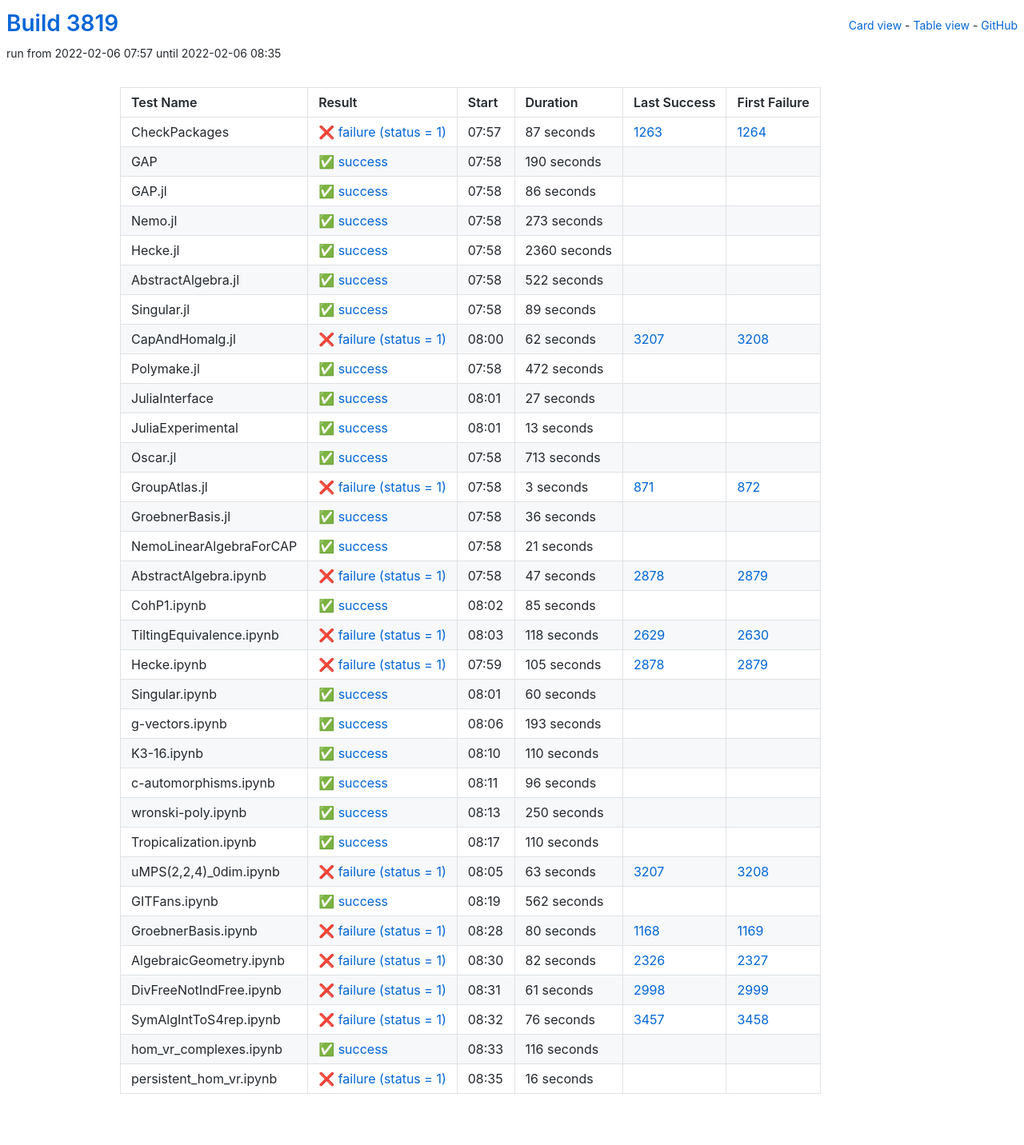
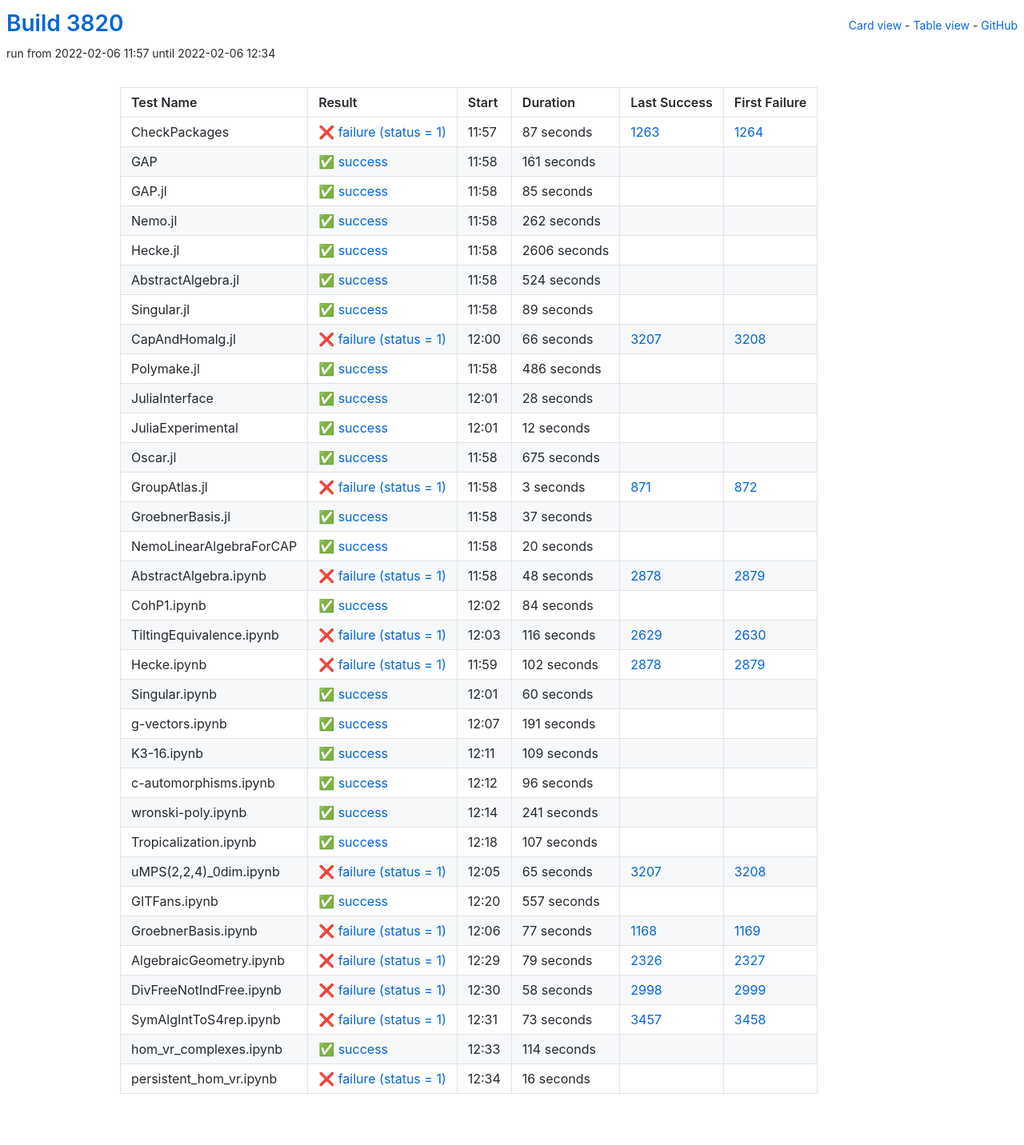
Before and after one commit to oscar-system/oscar-ci-status-stable, a Jekyll site: the page built from table.html, in a window 1280 px wide. Shown: the whole page at 80% size. Built offline with Jekyll 4.4.1, drawn with Linux system fonts in a browser that asks for light colours.

Commit message:
Build #3820

```diff
--- a/_data/ci.yml
+++ b/_data/ci.yml
@@ -1,6 +1,6 @@
 ---
-build: 3819
-build_url: https://oscarci.mathematik.uni-kl.de/job/oscar-stable/3819/
+build: 3820
+build_url: https://oscarci.mathematik.uni-kl.de/job/oscar-stable/3820/
 job: oscar-stable
 organization: oscar-system
 repo: oscar-ci-status-stable
@@ -8,8 +8,8 @@ repourl: https://github.com/oscar-system/oscar-ci-status-stable
 tests:
 - name: CheckPackages
   id: checkpackages
-  log: https://oscarci.mathematik.uni-kl.de/job/oscar-stable/3819/artifact/logs/build-3819/CheckPackages.log
-  start: 2022-02-06 07:57
+  log: https://oscarci.mathematik.uni-kl.de/job/oscar-stable/3820/artifact/logs/build-3820/CheckPackages.log
+  start: 2022-02-06 11:57
   success: false
   exitcode: 1
   status: failure
@@ -20,68 +20,68 @@ tests:
   first_failure_url: https://oscarci.mathematik.uni-kl.de/job/oscar-stable/1264/
 - name: GAP
   id: gap
-  log: https://oscarci.mathematik.uni-kl.de/job/oscar-stable/3819/artifact/logs/build-3819/GAP.log
-  start: 2022-02-06 07:58
+  log: https://oscarci.mathematik.uni-kl.de/job/oscar-stable/3820/artifact/logs/build-3820/GAP.log
+  start: 2022-02-06 11:58
   success: true
   exitcode: 0
   status: success
-  duration: 190
+  duration: 161
   last_success: false
   last_success_url:
   first_failure: false
   first_failure_url:
 - name: GAP.jl
   id: gap-jl
-  log: https://oscarci.mathematik.uni-kl.de/job/oscar-stable/3819/artifact/logs/build-3819/GAP.jl.log
-  start: 2022-02-06 07:58
+  log: https://oscarci.mathematik.uni-kl.de/job/oscar-stable/3820/artifact/logs/build-3820/GAP.jl.log
+  start: 2022-02-06 11:58
   success: true
   exitcode: 0
   status: success
-  duration: 86
+  duration: 85
   last_success: false
   last_success_url:
   first_failure: false
   first_failure_url:
 - name: Nemo.jl
   id: nemo-jl
-  log: https://oscarci.mathematik.uni-kl.de/job/oscar-stable/3819/artifact/logs/build-3819/Nemo.jl.log
-  start: 2022-02-06 07:58
+  log: https://oscarci.mathematik.uni-kl.de/job/oscar-stable/3820/artifact/logs/build-3820/Nemo.jl.log
+  start: 2022-02-06 11:58
   success: true
   exitcode: 0
   status: success
-  duration: 273
+  duration: 262
   last_success: false
   last_success_url:
   first_failure: false
   first_failure_url:
 - name: Hecke.jl
   id: hecke-jl
-  log: https://oscarci.mathematik.uni-kl.de/job/oscar-stable/3819/artifact/logs/build-3819/Hecke.jl.log
-  start: 2022-02-06 07:58
+  log: https://oscarci.mathematik.uni-kl.de/job/oscar-stable/3820/artifact/logs/build-3820/Hecke.jl.log
+  start: 2022-02-06 11:58
   success: true
   exitcode: 0
   status: success
-  duration: 2360
+  duration: 2606
   last_success: false
   last_success_url:
   first_failure: false
   first_failure_url:
 - name: AbstractAlgebra.jl
   id: abstractalgebra-jl
-  log: https://oscarci.mathematik.uni-kl.de/job/oscar-stable/3819/artifact/logs/build-3819/AbstractAlgebra.jl.log
-  start: 2022-02-06 07:58
+  log: https://oscarci.mathematik.uni-kl.de/job/oscar-stable/3820/artifact/logs/build-3820/AbstractAlgebra.jl.log
+  start: 2022-02-06 11:58
   success: true
   exitcode: 0
   status: success
-  duration: 522
+  duration: 524
   last_success: false
   last_success_url:
   first_failure: false
   first_failure_url:
 - name: Singular.jl
   id: singular-jl
-  log: https://oscarci.mathematik.uni-kl.de/job/oscar-stable/3819/artifact/logs/build-3819/Singular.jl.log
-  start: 2022-02-06 07:58
+  log: https://oscarci.mathematik.uni-kl.de/job/oscar-stable/3820/artifact/logs/build-3820/Singular.jl.log
+  start: 2022-02-06 11:58
   success: true
   exitcode: 0
   status: success
@@ -92,68 +92,68 @@ tests:
   first_failure_url:
 - name: CapAndHomalg.jl
   id: capandhomalg-jl
-  log: https://oscarci.mathematik.uni-kl.de/job/oscar-stable/3819/artifact/logs/build-3819/CapAndHomalg.jl.log
-  start: 2022-02-06 08:00
+  log: https://oscarci.mathematik.uni-kl.de/job/oscar-stable/3820/artifact/logs/build-3820/CapAndHomalg.jl.log
+  start: 2022-02-06 12:00
   success: false
   exitcode: 1
   status: failure
-  duration: 62
+  duration: 66
   last_success: 3207
   last_success_url: https://oscarci.mathematik.uni-kl.de/job/oscar-stable/3207/
   first_failure: 3208
   first_failure_url: https://oscarci.mathematik.uni-kl.de/job/oscar-stable/3208/
 - name: Polymake.jl
   id: polymake-jl
-  log: https://oscarci.mathematik.uni-kl.de/job/oscar-stable/3819/artifact/logs/build-3819/Polymake.jl.log
-  start: 2022-02-06 07:58
+  log: https://oscarci.mathematik.uni-kl.de/job/oscar-stable/3820/artifact/logs/build-3820/Polymake.jl.log
+  start: 2022-02-06 11:58
   success: true
   exitcode: 0
   status: success
-  duration: 472
+  duration: 486
   last_success: false
   last_success_url:
   first_failure: false
   first_failure_url:
 - name: JuliaInterface
   id: juliainterface
-  log: https://oscarci.mathematik.uni-kl.de/job/oscar-stable/3819/artifact/logs/build-3819/JuliaInterface.log
-  start: 2022-02-06 08:01
+  log: https://oscarci.mathematik.uni-kl.de/job/oscar-stable/3820/artifact/logs/build-3820/JuliaInterface.log
+  start: 2022-02-06 12:01
   success: true
   exitcode: 0
   status: success
-  duration: 27
+  duration: 28
   last_success: false
   last_success_url:
   first_failure: false
   first_failure_url:
 - name: JuliaExperimental
   id: juliaexperimental
-  log: https://oscarci.mathematik.uni-kl.de/job/oscar-stable/3819/artifact/logs/build-3819/JuliaExperimental.log
-  start: 2022-02-06 08:01
+  log: https://oscarci.mathematik.uni-kl.de/job/oscar-stable/3820/artifact/logs/build-3820/JuliaExperimental.log
+  start: 2022-02-06 12:01
   success: true
   exitcode: 0
   status: success
-  duration: 13
+  duration: 12
   last_success: false
   last_success_url:
   first_failure: false
   first_failure_url:
 - name: Oscar.jl
   id: oscar-jl
-  log: https://oscarci.mathematik.uni-kl.de/job/oscar-stable/3819/artifact/logs/build-3819/Oscar.jl.log
-  start: 2022-02-06 07:58
+  log: https://oscarci.mathematik.uni-kl.de/job/oscar-stable/3820/artifact/logs/build-3820/Oscar.jl.log
+  start: 2022-02-06 11:58
   success: true
   exitcode: 0
   status: success
-  duration: 713
+  duration: 675
   last_success: false
   last_success_url:
   first_failure: false
   first_failure_url:
 - name: GroupAtlas.jl
   id: groupatlas-jl
-  log: https://oscarci.mathematik.uni-kl.de/job/oscar-stable/3819/artifact/logs/build-3819/GroupAtlas.jl.log
-  start: 2022-02-06 07:58
+  log: https://oscarci.mathematik.uni-kl.de/job/oscar-stable/3820/artifact/logs/build-3820/GroupAtlas.jl.log
+  start: 2022-02-06 11:58
   success: false
   exitcode: 1
   status: failure
@@ -164,80 +164,80 @@ tests:
   first_failure_url: https://oscarci.mathematik.uni-kl.de/job/oscar-stable/872/
 - name: GroebnerBasis.jl
   id: groebnerbasis-jl
-  log: https://oscarci.mathematik.uni-kl.de/job/oscar-stable/3819/artifact/logs/build-3819/GroebnerBasis.jl.log
-  start: 2022-02-06 07:58
+  log: https://oscarci.mathematik.uni-kl.de/job/oscar-stable/3820/artifact/logs/build-3820/GroebnerBasis.jl.log
+  start: 2022-02-06 11:58
   success: true
   exitcode: 0
   status: success
-  duration: 36
+  duration: 37
   last_success: false
   last_success_url:
   first_failure: false
   first_failure_url:
 - name: NemoLinearAlgebraForCAP
   id: nemolinearalgebraforcap
-  log: https://oscarci.mathematik.uni-kl.de/job/oscar-stable/3819/artifact/logs/build-3819/NemoLinearAlgebraForCAP.log
-  start: 2022-02-06 07:58
+  log: https://oscarci.mathematik.uni-kl.de/job/oscar-stable/3820/artifact/logs/build-3820/NemoLinearAlgebraForCAP.log
+  start: 2022-02-06 11:58
   success: true
   exitcode: 0
   status: success
-  duration: 21
+  duration: 20
   last_success: false
   last_success_url:
   first_failure: false
   first_failure_url:
 - name: AbstractAlgebra.ipynb
   id: abstractalgebra-ipynb
-  log: https://oscarci.mathematik.uni-kl.de/job/oscar-stable/3819/artifact/logs/build-3819/AbstractAlgebra.ipynb.log
-  start: 2022-02-06 07:58
+  log: https://oscarci.mathematik.uni-kl.de/job/oscar-stable/3820/artifact/logs/build-3820/AbstractAlgebra.ipynb.log
+  start: 2022-02-06 11:58
   success: false
   exitcode: 1
   status: failure
-  duration: 47
+  duration: 48
   last_success: 2878
   last_success_url: https://oscarci.mathematik.uni-kl.de/job/oscar-stable/2878/
   first_failure: 2879
   first_failure_url: https://oscarci.mathematik.uni-kl.de/job/oscar-stable/2879/
 - name: CohP1.ipynb
   id: cohp1-ipynb
-  log: https://oscarci.mathematik.uni-kl.de/job/oscar-stable/3819/artifact/logs/build-3819/CohP1.ipynb.log
-  start: 2022-02-06 08:02
+  log: https://oscarci.mathematik.uni-kl.de/job/oscar-stable/3820/artifact/logs/build-3820/CohP1.ipynb.log
+  start: 2022-02-06 12:02
   success: true
   exitcode: 0
   status: success
-  duration: 85
+  duration: 84
   last_success: false
   last_success_url:
   first_failure: false
   first_failure_url:
 - name: TiltingEquivalence.ipynb
   id: tiltingequivalence-ipynb
-  log: https://oscarci.mathematik.uni-kl.de/job/oscar-stable/3819/artifact/logs/build-3819/TiltingEquivalence.ipynb.log
-  start: 2022-02-06 08:03
+  log: https://oscarci.mathematik.uni-kl.de/job/oscar-stable/3820/artifact/logs/build-3820/TiltingEquivalence.ipynb.log
+  start: 2022-02-06 12:03
   success: false
   exitcode: 1
   status: failure
-  duration: 118
+  duration: 116
   last_success: 2629
   last_success_url: https://oscarci.mathematik.uni-kl.de/job/oscar-stable/2629/
   first_failure: 2630
   first_failure_url: https://oscarci.mathematik.uni-kl.de/job/oscar-stable/2630/
 - name: Hecke.ipynb
   id: hecke-ipynb
-  log: https://oscarci.mathematik.uni-kl.de/job/oscar-stable/3819/artifact/logs/build-3819/Hecke.ipynb.log
-  start: 2022-02-06 07:59
+  log: https://oscarci.mathematik.uni-kl.de/job/oscar-stable/3820/artifact/logs/build-3820/Hecke.ipynb.log
+  start: 2022-02-06 11:59
   success: false
   exitcode: 1
   status: failure
-  duration: 105
+  duration: 102
   last_success: 2878
   last_success_url: https://oscarci.mathematik.uni-kl.de/job/oscar-stable/2878/
   first_failure: 2879
   first_failure_url: https://oscarci.mathematik.uni-kl.de/job/oscar-stable/2879/
 - name: Singular.ipynb
   id: singular-ipynb
-  log: https://oscarci.mathematik.uni-kl.de/job/oscar-stable/3819/artifact/logs/build-3819/Singular.ipynb.log
-  start: 2022-02-06 08:01
+  log: https://oscarci.mathematik.uni-kl.de/job/oscar-stable/3820/artifact/logs/build-3820/Singular.ipynb.log
+  start: 2022-02-06 12:01
   success: true
   exitcode: 0
   status: success
@@ -248,32 +248,32 @@ tests:
   first_failure_url:
 - name: g-vectors.ipynb
   id: g-vectors-ipynb
-  log: https://oscarci.mathematik.uni-kl.de/job/oscar-stable/3819/artifact/logs/build-3819/g-vectors.ipynb.log
-  start: 2022-02-06 08:06
+  log: https://oscarci.mathematik.uni-kl.de/job/oscar-stable/3820/artifact/logs/build-3820/g-vectors.ipynb.log
+  start: 2022-02-06 12:07
   success: true
   exitcode: 0
   status: success
-  duration: 193
+  duration: 191
   last_success: false
   last_success_url:
   first_failure: false
   first_failure_url:
 - name: K3-16.ipynb
   id: k3-16-ipynb
-  log: https://oscarci.mathematik.uni-kl.de/job/oscar-stable/3819/artifact/logs/build-3819/K3-16.ipynb.log
-  start: 2022-02-06 08:10
+  log: https://oscarci.mathematik.uni-kl.de/job/oscar-stable/3820/artifact/logs/build-3820/K3-16.ipynb.log
+  start: 2022-02-06 12:11
   success: true
   exitcode: 0
   status: success
-  duration: 110
+  duration: 109
   last_success: false
   last_success_url:
   first_failure: false
   first_failure_url:
 - name: c-automorphisms.ipynb
   id: c-automorphisms-ipynb
-  log: https://oscarci.mathematik.uni-kl.de/job/oscar-stable/3819/artifact/logs/build-3819/c-automorphisms.ipynb.log
-  start: 2022-02-06 08:11
+  log: https://oscarci.mathematik.uni-kl.de/job/oscar-stable/3820/artifact/logs/build-3820/c-automorphisms.ipynb.log
+  start: 2022-02-06 12:12
   success: true
   exitcode: 0
   status: success
@@ -284,116 +284,116 @@ tests:
   first_failure_url:
 - name: wronski-poly.ipynb
   id: wronski-poly-ipynb
-  log: https://oscarci.mathematik.uni-kl.de/job/oscar-stable/3819/artifact/logs/build-3819/wronski-poly.ipynb.log
-  start: 2022-02-06 08:13
+  log: https://oscarci.mathematik.uni-kl.de/job/oscar-stable/3820/artifact/logs/build-3820/wronski-poly.ipynb.log
+  start: 2022-02-06 12:14
   success: true
   exitcode: 0
   status: success
-  duration: 250
+  duration: 241
   last_success: false
   last_success_url:
   first_failure: false
   first_failure_url:
 - name: Tropicalization.ipynb
   id: tropicalization-ipynb
-  log: https://oscarci.mathematik.uni-kl.de/job/oscar-stable/3819/artifact/logs/build-3819/Tropicalization.ipynb.log
-  start: 2022-02-06 08:17
+  log: https://oscarci.mathematik.uni-kl.de/job/oscar-stable/3820/artifact/logs/build-3820/Tropicalization.ipynb.log
+  start: 2022-02-06 12:18
   success: true
   exitcode: 0
   status: success
-  duration: 110
+  duration: 107
   last_success: false
   last_success_url:
   first_failure: false
   first_failure_url:
 - name: uMPS(2,2,4)_0dim.ipynb
   id: umps-2-2-4-0dim-ipynb
-  log: https://oscarci.mathematik.uni-kl.de/job/oscar-stable/3819/artifact/logs/build-3819/uMPS-2-2-4-_0dim.ipynb.log
-  start: 2022-02-06 08:05
+  log: https://oscarci.mathematik.uni-kl.de/job/oscar-stable/3820/artifact/logs/build-3820/uMPS-2-2-4-_0dim.ipynb.log
+  start: 2022-02-06 12:05
   success: false
   exitcode: 1
   status: failure
-  duration: 63
+  duration: 65
   last_success: 3207
   last_success_url: https://oscarci.mathematik.uni-kl.de/job/oscar-stable/3207/
   first_failure: 3208
   first_failure_url: https://oscarci.mathematik.uni-kl.de/job/oscar-stable/3208/
 - name: GITFans.ipynb
   id: gitfans-ipynb
-  log: https://oscarci.mathematik.uni-kl.de/job/oscar-stable/3819/artifact/logs/build-3819/GITFans.ipynb.log
-  start: 2022-02-06 08:19
+  log: https://oscarci.mathematik.uni-kl.de/job/oscar-stable/3820/artifact/logs/build-3820/GITFans.ipynb.log
+  start: 2022-02-06 12:20
   success: true
   exitcode: 0
   status: success
-  duration: 562
+  duration: 557
   last_success: false
   last_success_url:
   first_failure: false
   first_failure_url:
 - name: GroebnerBasis.ipynb
   id: groebnerbasis-ipynb
-  log: https://oscarci.mathematik.uni-kl.de/job/oscar-stable/3819/artifact/logs/build-3819/GroebnerBasis.ipynb.log
-  start: 2022-02-06 08:28
+  log: https://oscarci.mathematik.uni-kl.de/job/oscar-stable/3820/artifact/logs/build-3820/GroebnerBasis.ipynb.log
+  start: 2022-02-06 12:06
   success: false
   exitcode: 1
   status: failure
-  duration: 80
+  duration: 77
   last_success: 1168
   last_success_url: https://oscarci.mathematik.uni-kl.de/job/oscar-stable/1168/
   first_failure: 1169
   first_failure_url: https://oscarci.mathematik.uni-kl.de/job/oscar-stable/1169/
 - name: AlgebraicGeometry.ipynb
   id: algebraicgeometry-ipynb
-  log: https://oscarci.mathematik.uni-kl.de/job/oscar-stable/3819/artifact/logs/build-3819/AlgebraicGeometry.ipynb.log
-  start: 2022-02-06 08:30
+  log: https://oscarci.mathematik.uni-kl.de/job/oscar-stable/3820/artifact/logs/build-3820/AlgebraicGeometry.ipynb.log
+  start: 2022-02-06 12:29
   success: false
   exitcode: 1
   status: failure
-  duration: 82
+  duration: 79
   last_success: 2326
   last_success_url: https://oscarci.mathematik.uni-kl.de/job/oscar-stable/2326/
   first_failure: 2327
   first_failure_url: https://oscarci.mathematik.uni-kl.de/job/oscar-stable/2327/
 - name: DivFreeNotIndFree.ipynb
   id: divfreenotindfree-ipynb
-  log: https://oscarci.mathematik.uni-kl.de/job/oscar-stable/3819/artifact/logs/build-3819/DivFreeNotIndFree.ipynb.log
-  start: 2022-02-06 08:31
+  log: https://oscarci.mathematik.uni-kl.de/job/oscar-stable/3820/artifact/logs/build-3820/DivFreeNotIndFree.ipynb.log
+  start: 2022-02-06 12:30
   success: false
   exitcode: 1
   status: failure
-  duration: 61
+  duration: 58
   last_success: 2998
   last_success_url: https://oscarci.mathematik.uni-kl.de/job/oscar-stable/2998/
   first_failure: 2999
   first_failure_url: https://oscarci.mathematik.uni-kl.de/job/oscar-stable/2999/
 - name: SymAlgIntToS4rep.ipynb
   id: symalginttos4rep-ipynb
-  log: https://oscarci.mathematik.uni-kl.de/job/oscar-stable/3819/artifact/logs/build-3819/SymAlgIntToS4rep.ipynb.log
-  start: 2022-02-06 08:32
+  log: https://oscarci.mathematik.uni-kl.de/job/oscar-stable/3820/artifact/logs/build-3820/SymAlgIntToS4rep.ipynb.log
+  start: 2022-02-06 12:31
   success: false
   exitcode: 1
   status: failure
-  duration: 76
+  duration: 73
   last_success: 3457
   last_success_url: https://oscarci.mathematik.uni-kl.de/job/oscar-stable/3457/
   first_failure: 3458
   first_failure_url: https://oscarci.mathematik.uni-kl.de/job/oscar-stable/3458/
 - name: hom_vr_complexes.ipynb
   id: hom-vr-complexes-ipynb
-  log: https://oscarci.mathematik.uni-kl.de/job/oscar-stable/3819/artifact/logs/build-3819/hom_vr_complexes.ipynb.log
-  start: 2022-02-06 08:33
+  log: https://oscarci.mathematik.uni-kl.de/job/oscar-stable/3820/artifact/logs/build-3820/hom_vr_complexes.ipynb.log
+  start: 2022-02-06 12:33
   success: true
   exitcode: 0
   status: success
-  duration: 116
+  duration: 114
   last_success: false
   last_success_url:
   first_failure: false
   first_failure_url:
 - name: persistent_hom_vr.ipynb
   id: persistent-hom-vr-ipynb
-  log: https://oscarci.mathematik.uni-kl.de/job/oscar-stable/3819/artifact/logs/build-3819/persistent_hom_vr.ipynb.log
-  start: 2022-02-06 08:35
+  log: https://oscarci.mathematik.uni-kl.de/job/oscar-stable/3820/artifact/logs/build-3820/persistent_hom_vr.ipynb.log
+  start: 2022-02-06 12:34
   success: false
   exitcode: 1
   status: failure
```
Also changed, not shown: README.md.
